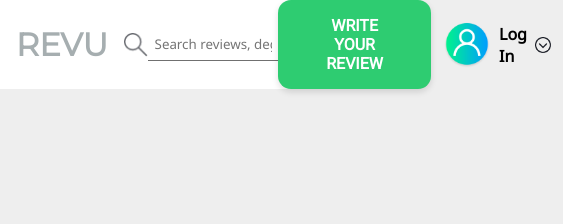
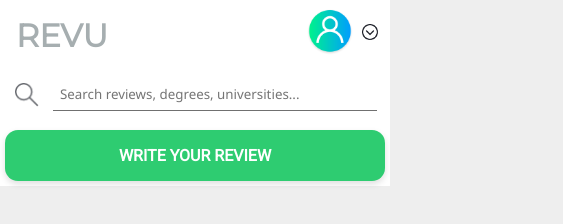
Before and after one commit to msrcodes/inse-3b-revu, a website: page frontend/app.html in a window 390 px wide. Shown: the whole page, 563 px wide, since content can reach past the window. Drawn offline with Linux system fonts and the light colour scheme.

Commit message:
added compatability for devices will small widths e.g. mobile

```diff
--- a/frontend/static/css/main.css
+++ b/frontend/static/css/main.css
@@ -135,3 +135,49 @@
 	border-bottom: 1px solid var(--colour-border-button-default);
 	transition-duration: 0.1s;
 }
+
+@media (max-width: 820px) {
+	#username-profile-status {
+		display: none;
+	}
+}
+
+@media (max-width: 790px) {
+	header {
+		display: grid;
+		grid-template-columns: 1fr 1fr;
+		grid-template-rows: 4em 1fr 1fr;
+
+		grid-template-areas: "logo profile"
+							 "search search"
+							 "review review";
+	}
+
+	header h1 {
+		grid-area: logo;
+	}
+
+	label {
+		grid-area: search;
+	}
+
+	#search {
+		width: calc(100vw - 6em);
+		margin-right: 1em;
+	}
+
+	#div-profile-status {
+		grid-area: profile;
+		width: fit-content;
+		margin: 0 0 0 30vw;
+	}
+
+	#div-profile-status > * {
+		justify-content: right;
+	}
+
+	#btn-writereview {
+		grid-area: review;
+		margin: 5px;
+	}
+}
```
